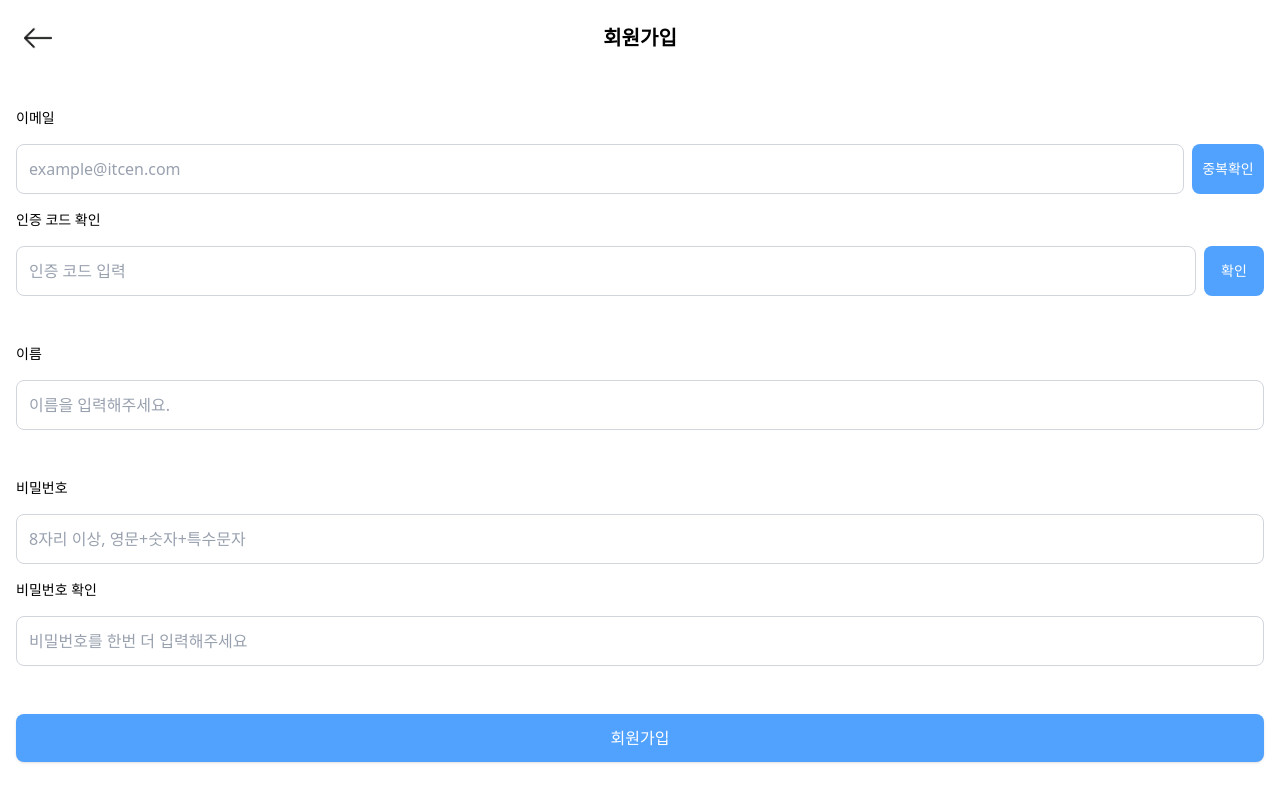
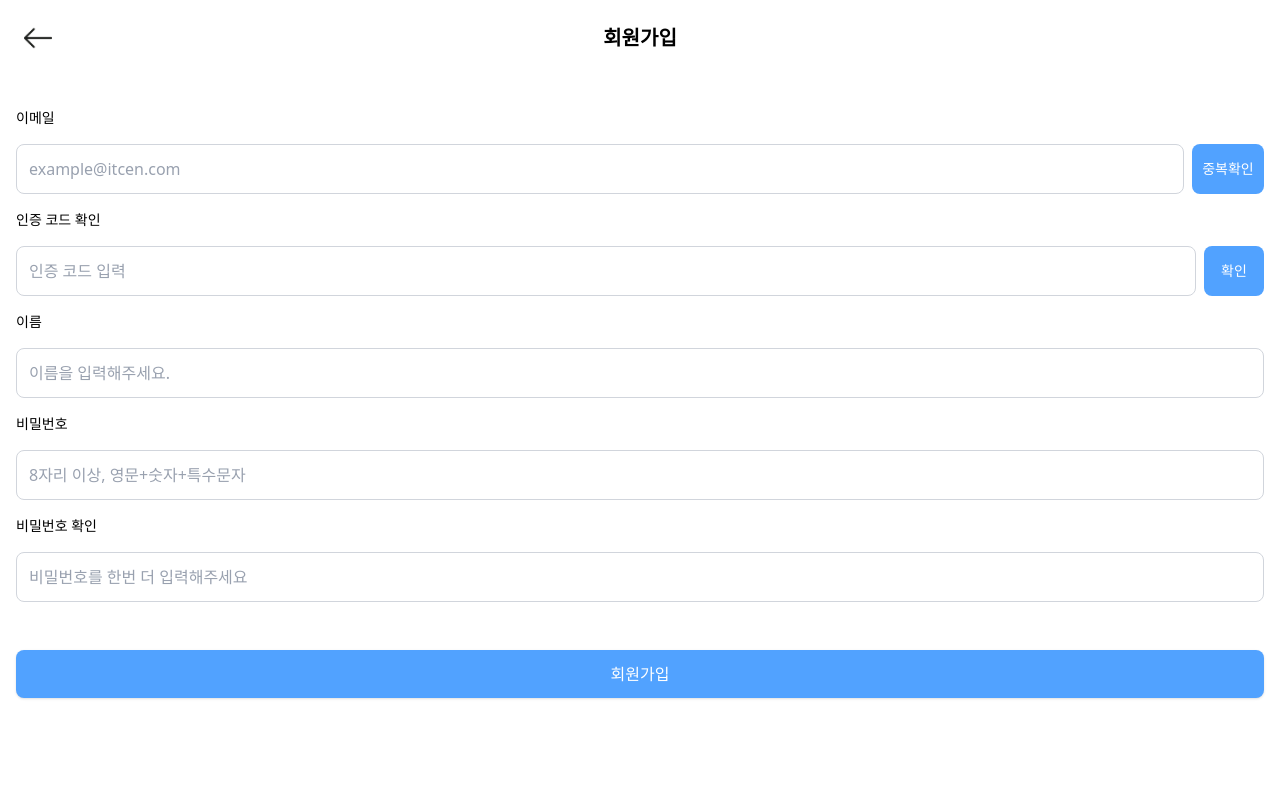
Before and after one commit to Yujin-nKim/fe, a React (Vite) app: page /register in a window 1280 px wide. Built offline with nearby package versions, Linux system fonts and the light colour scheme; a web font is replaced by a local one.

Commit message:
chore: 회원가입 페이지 margin top 수정

```diff
--- a/src/components/Register.tsx
+++ b/src/components/Register.tsx
@@ -36,14 +36,14 @@ export default function Register() {
             <button type="button" className="flex-shrink-0 min-w-[60px] px-2 py-3 rounded-lg bg-blue-400 text-white text-sm font-normal hover:bg-blue-500 transition text-base appearance-none">확인</button>
           </div>
           {/* 이름 */}
-          <label className="text-sm font-normal text-black mt-8">이름</label>
+          <label className="text-sm font-normal text-black">이름</label>
           <input
             type="text"
             className="w-full border border-gray-300 rounded-lg px-3 py-3 focus:outline-none focus:ring-2 focus:ring-blue-200 placeholder:text-gray-400 text-base appearance-none"
             placeholder="이름을 입력해주세요."
           />
           {/* 비밀번호 */}
-          <label className="text-sm font-normal text-black mt-8">비밀번호</label>
+          <label className="text-sm font-normal text-black">비밀번호</label>
           <input
             type="password"
             className="w-full border border-gray-300 rounded-lg px-3 py-3 focus:outline-none focus:ring-2 focus:ring-blue-200 placeholder:text-gray-400 text-base appearance-none"
```
